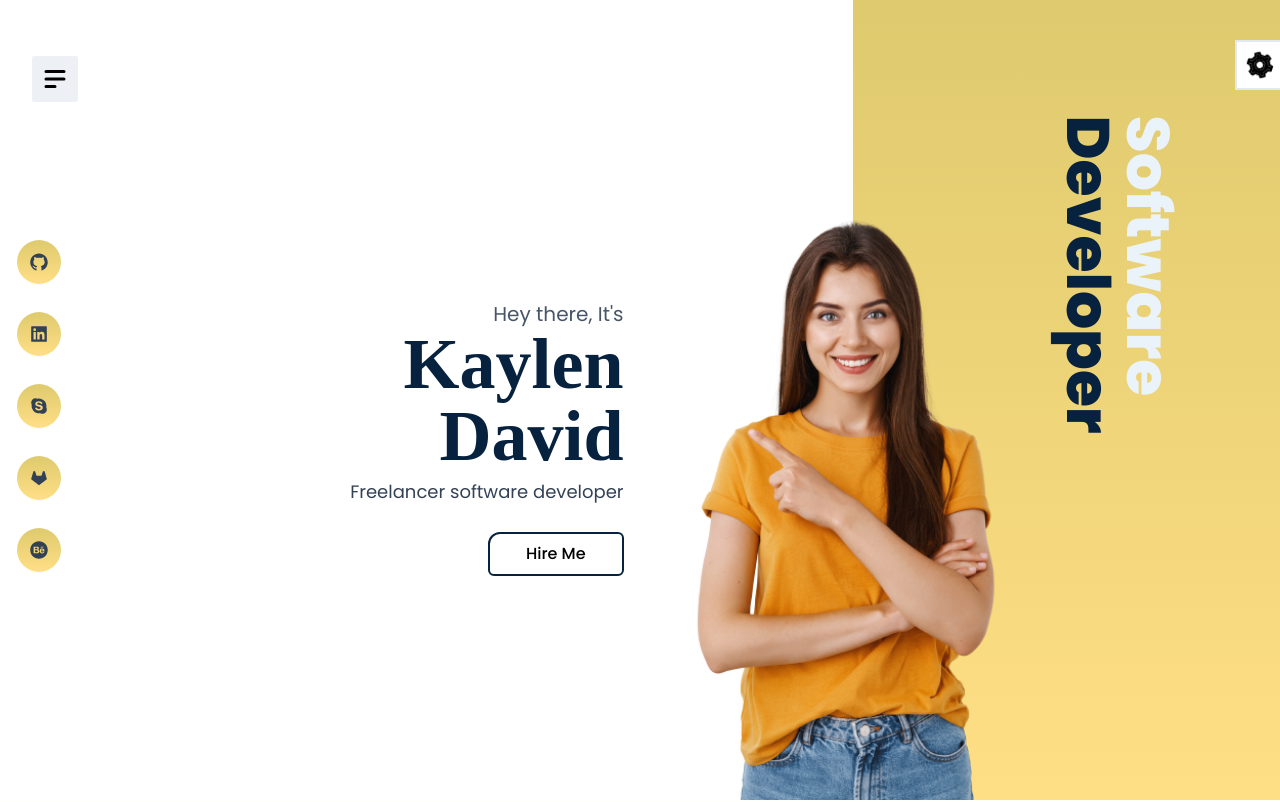
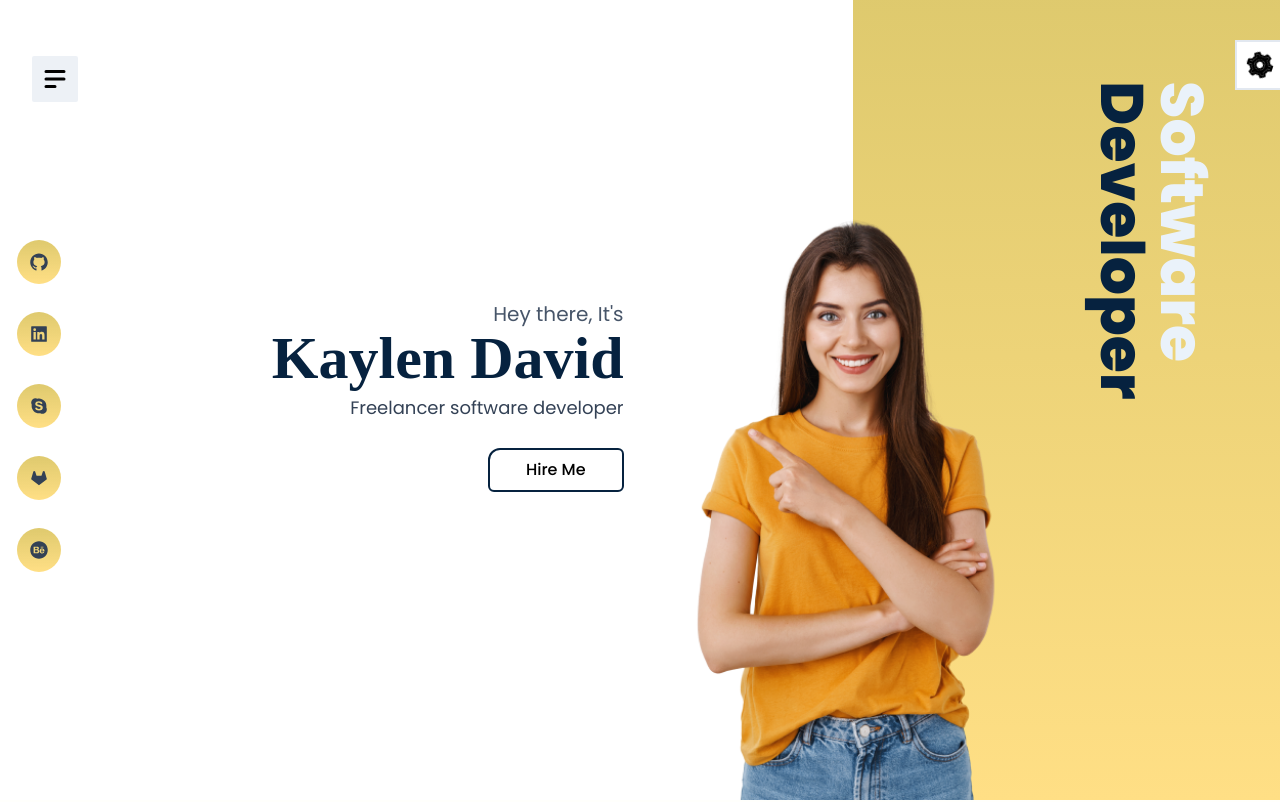
Before and after one commit to tanushree-coder-girl/KD-react-vite-personal-portfolio-spa-with-tailiwnd-css, a React (Vite) app: page / in a window 1280 px wide. Shown: the top 802 px of the page. Built offline with nearby package versions, Linux system fonts and the light colour scheme; a web font is replaced by a local one.

Commit message:
final commit

```diff
--- a/src/components/hero/Hero.tsx
+++ b/src/components/hero/Hero.tsx
@@ -12,7 +12,7 @@ export default function Hero(props: iProps) {
     <section id="home">
       <div className="min-h-screen relative flex lg:flex-row flex-col-reverse lg:items-end justify-center items-center">
         <div className="absolute h-full  lg:w-4/12 w-6/12 top-0 right-0 bg-lightBgColor bottom-0 -z-10">
-          <h1 className="rotate-90 absolute top-[40%] md:right-[-24%] right-[-138px] sm:right-[-110px] text-[#EAF2FA] select-none">
+          <h1 className="rotate-90 absolute top-[40%] md:right-[-30%] xl:right-[-40%] right-[-128px] sm:right-[-110px] text-[#EAF2FA] select-none">
             {home.bannerText}{" "}
             <span className="text-dark_primary">{home.bannerTextSpan}</span>
           </h1>
@@ -35,7 +35,7 @@ export default function Hero(props: iProps) {
 
         <div className="lg:h-[500px] mt-10 lg:mt-0 w-[80%] lg:w-[32%] text-center lg:text-right select-none">
           <p className="text-xl text-slate-600"> Hey there, It's </p>
-          <h2 className="text-4xl lg:text-5xl xl:text-7xl sm:text-5xl md:text-6xl">
+          <h2 className="text-4xl lg:text-5xl xl:text-6xl 2xl:text-7xl sm:text-5xl md:text-6xl">
             {" "}
             {home.fullName}{" "}
           </h2>
@@ -65,7 +65,7 @@ export default function Hero(props: iProps) {
           />
           <img
             src={home.heroImgForMob}
-            className="h-full object-cover max-w-sm lg:hidden"
+            className="h-full object-cover max-w-[244px] sm:max-w-sm lg:hidden"
           />
         </div>
       </div>
```
